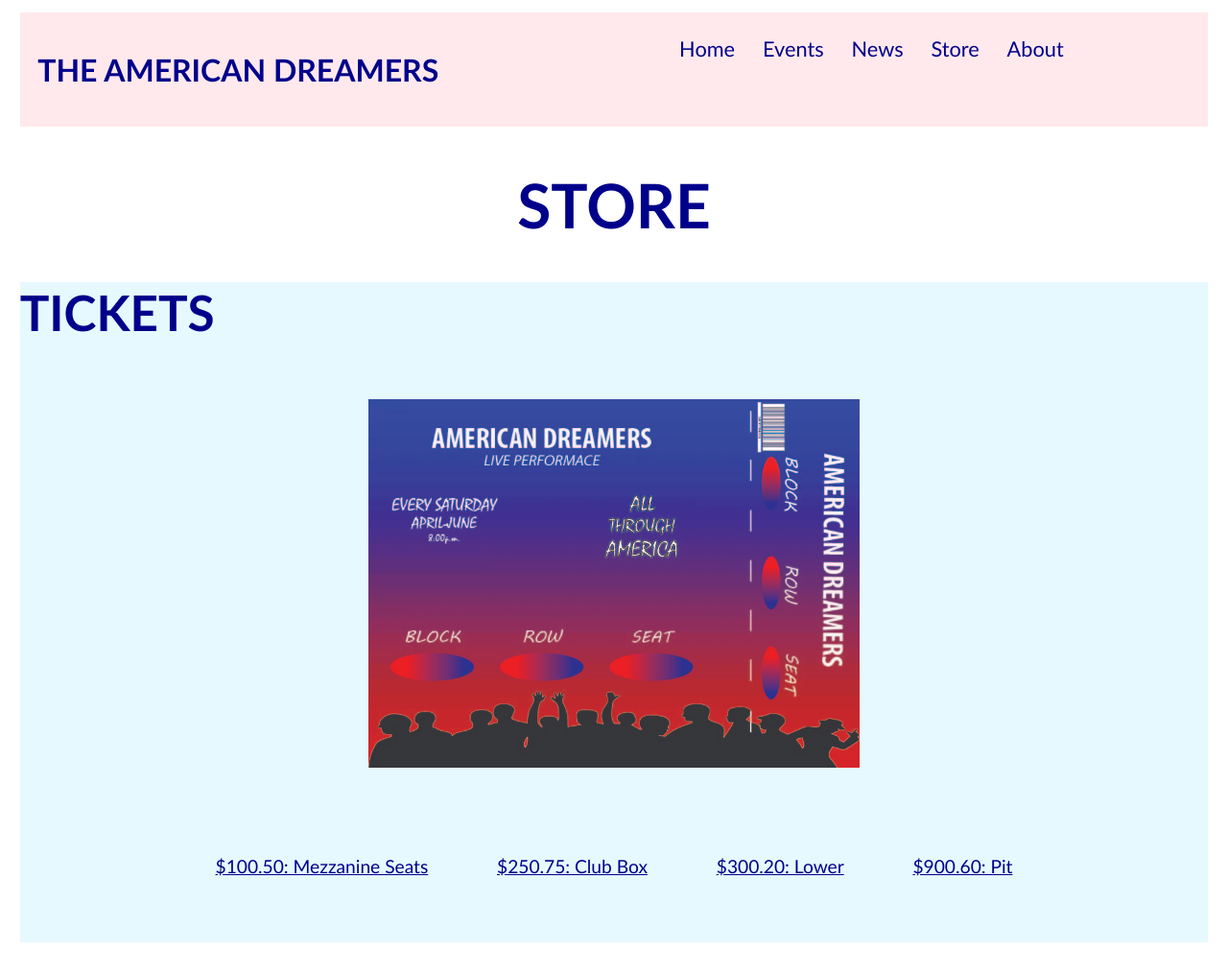
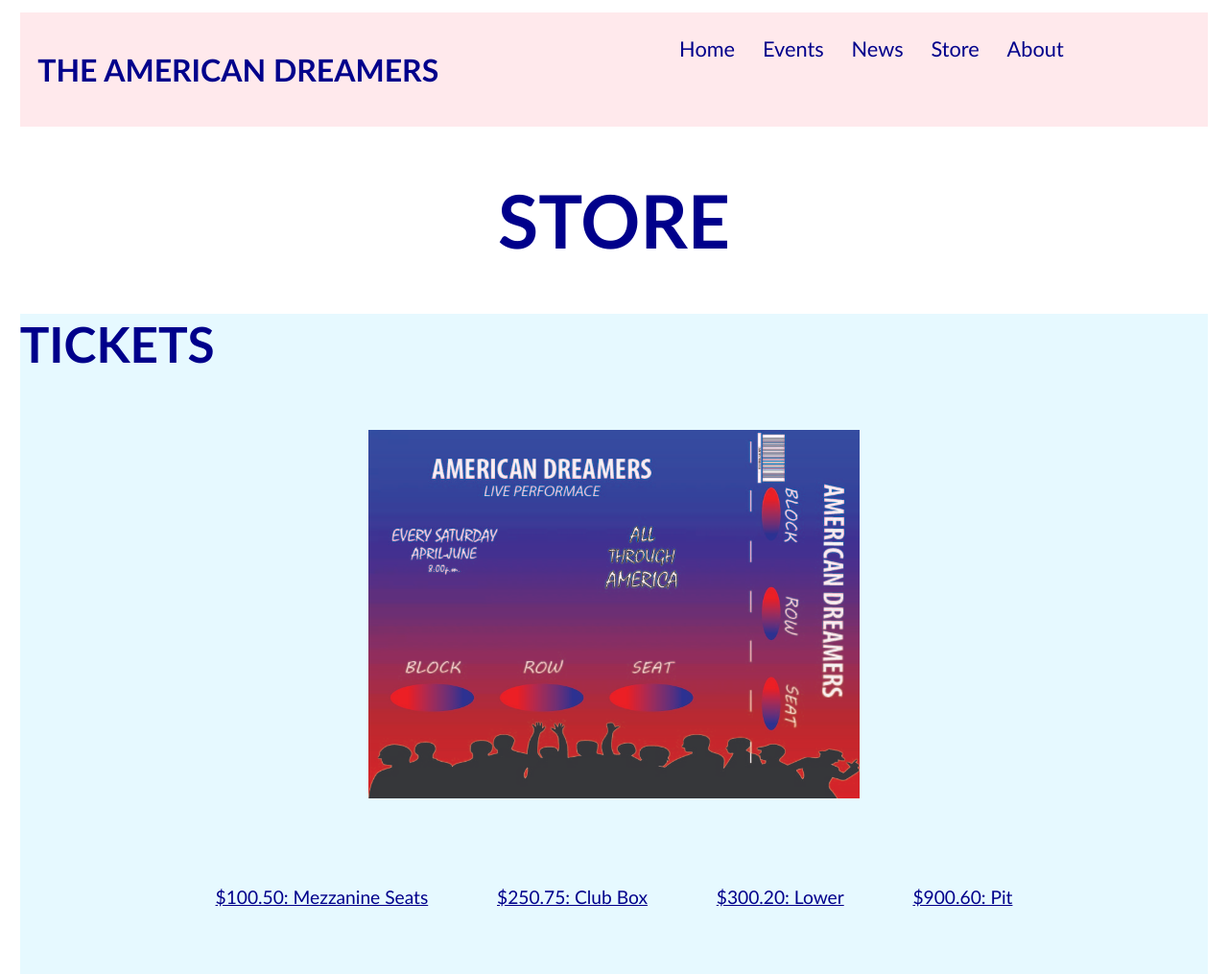
Before and after one commit to bordentowntsa/AmericanDream, a plain HTML site: page store.html in a window 1280 px wide. Shown: the top 1015 px of the page at 96% size. Drawn offline with Linux system fonts and the light colour scheme.

Commit message:
Update store.html

```diff
--- a/store.html
+++ b/store.html
@@ -29,7 +29,7 @@
 
  </div>
  </div>
- <h1 style="text-align: center;"> STORE</h1>
+ <h1 style="text-align: center; font-size: 6vw;"> STORE</h1>
 
  <div class="row" style="    background-color: #E6F9FF;
  margin: 1%">
```
